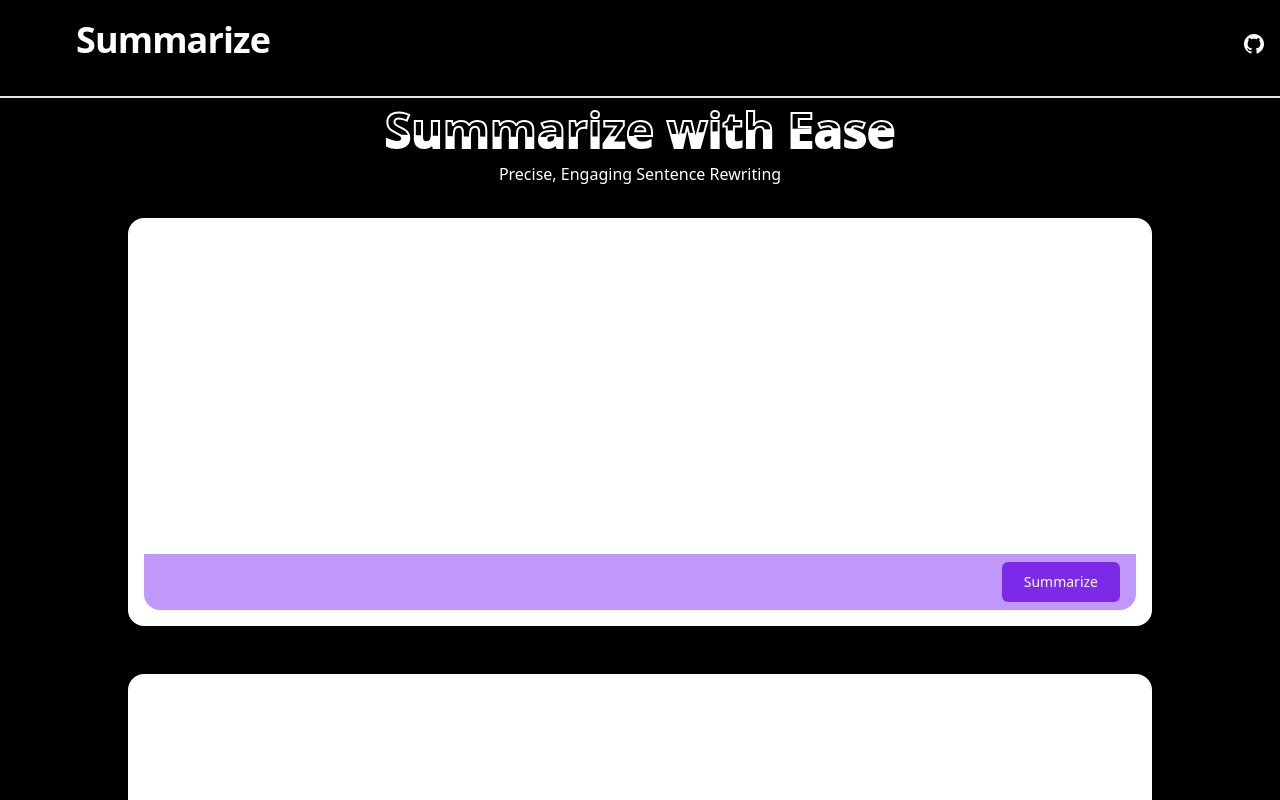
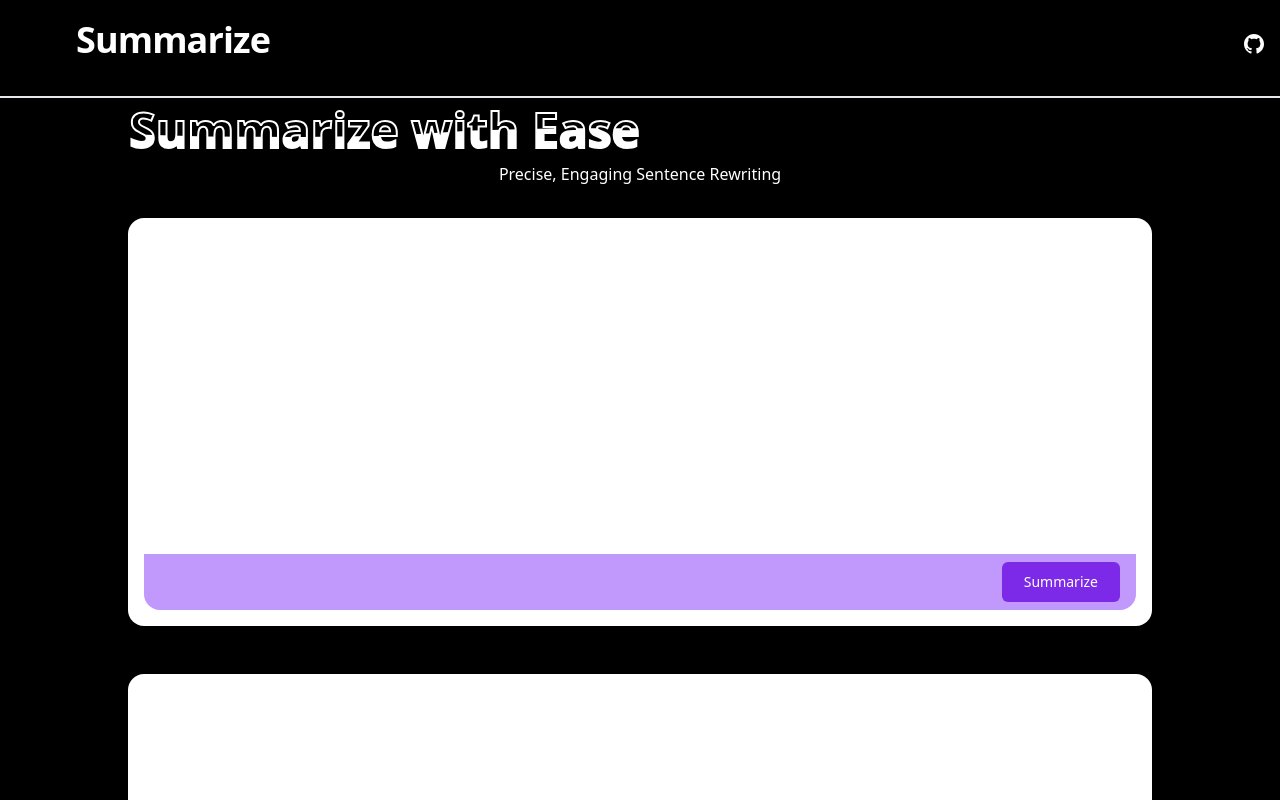
Before and after one commit to doniaskima/Prosemaster, a Next.js app: page /summerize in a window 1280 px wide. Shown: the top 800 px of the page. Built offline with nearby package versions, Linux system fonts and the light colour scheme.

Commit message:
efat(some fixes)

```diff
--- a/components/Title.tsx
+++ b/components/Title.tsx
@@ -10,9 +10,9 @@ const Title = ({ title, paragraph }: TitleProps) => {
   return (
     <>
       <div className="flex justify-center align-items-center text-5xl font-bold cursor-pointer mt-8">
-        <div className="content mb-8">
-          <h2>{title}</h2>
-          <h2>{title}</h2>
+        <div className="content mb-8  text-center flex justify-center align-items-center">
+          <h2 className="text-center">{title}</h2>
+          <h2 className="text-center">{title}</h2>
         </div>
       </div>
       <div className="flex justify-center align-items-center">
```
Also changed, not shown: 1 other file (tests, documents, lock files or other folders).
